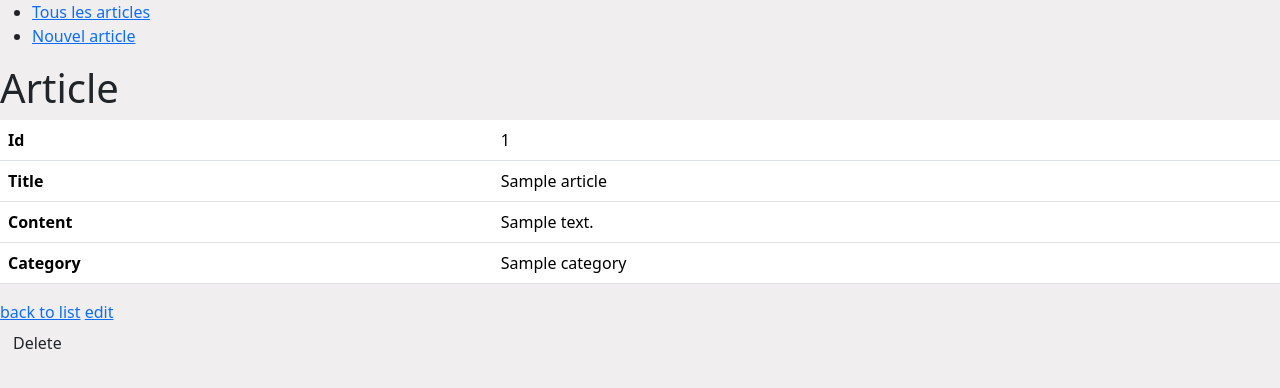
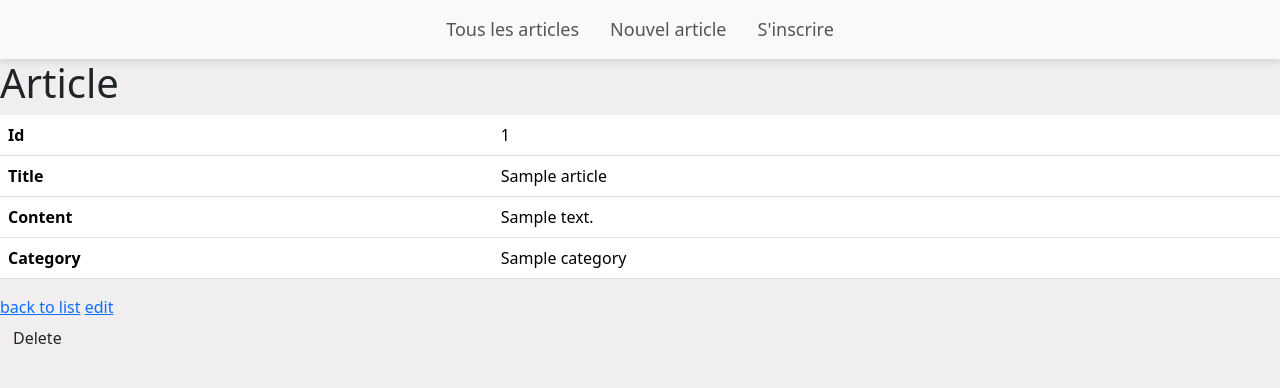
Before and after one commit to SihCAM/symfony-project-G-Rasmus, a Symfony app: template templates/article/show.html.twig in a window 1280 px wide. Shown: the top 388 px of the page. Run offline with Twig, Linux system fonts and the light colour scheme; the template is opened without the code that fills it: most values are stand-ins (such as "Sample title", 1, 10 or a date in 2020); style sheets or scripts are compiled from the project's sources; some libraries are stand-ins or nearby versions.

Commit message:
Ajout de lien et stylisation menu

```diff
--- a/assets/app.js
+++ b/assets/app.js
@@ -10,4 +10,23 @@ import 'bootstrap';
  */
 
 // any CSS you import will output into a single css file (app.css in this case)
+
+
 import './styles/app.css';
+
+// On attend que la page soit complètement chargée
+document.addEventListener('DOMContentLoaded', function () {
+    // On sélectionne tous les liens du menu
+    const menuLinks = document.querySelectorAll('.navbar-nav .nav-link');
+
+    // On applique un événement au clic sur chaque lien
+    menuLinks.forEach(function(link) {
+        link.addEventListener('click', function() {
+            // Animation au clic
+            this.style.transform = 'scale(1.1)';
+            setTimeout(() => {
+                this.style.transform = 'scale(1)';
+            }, 200);
+        });
+    });
+});
--- a/assets/styles/app.css
+++ b/assets/styles/app.css
@@ -5,7 +5,7 @@ body {
 }
 
 .btn-primary {
-    padding: 1Épx;
+    padding: 10px;
     font-size: 18px;
     font-weight: bold;
     transition: all 0.3s ease-in-out;
@@ -16,3 +16,51 @@ body {
     transform: scale(1.05);
     box-shadow: 0px 5px 10px rgba(0, 0, 0, 0.3);
 }
+
+
+
+
+/* Navbar */
+
+nav {
+    border: none !important;
+}
+
+
+.navbar {
+    box-shadow: 0 4px 6px rgba(0, 0, 0, 0.1);  /* Légère ombre pour le menu */
+}
+
+/* Liens dans la navbar */
+.navbar-light .navbar-nav .nav-link {
+    font-size: 18px;
+    font-weight: 500;
+    color: #555; /* Couleur gris clair */
+    transition: color 0.3s ease-in-out;
+}
+
+/* Effet de survol des liens */
+.navbar-light .navbar-nav .nav-link:hover {
+    color: #9c9c9c; /* Couleur gris foncé au survol */
+}
+
+/* Fond pastel */
+.navbar-light {
+    background-color: #f0f8ff; /* Couleur pastel bleutée */
+}
+
+/* Centrer le menu */
+.navbar-nav {
+    display: flex;
+    justify-content: center; /* Centrer horizontalement */
+    width: 100%;  /* Prendre toute la largeur */
+}
+
+/* Espacement des éléments du menu */
+.navbar-nav .nav-item {
+    margin-right: 15px;
+}
+
+.navbar-nav .nav-item:last-child {
+    margin-right: 0;
+}
--- a/templates/base.html.twig
+++ b/templates/base.html.twig
@@ -8,12 +8,26 @@
     </head>
     <body>
 
-     <nav>
-            <ul>
-                <li><a href="{{ path('article_index') }}">Tous les articles</a></li>
-                <li><a href="{{ path('article_new') }}">Nouvel article</a></li>
+<nav class="navbar navbar-expand-lg navbar-light bg-light">
+    <div class="container">
+        <button class="navbar-toggler" type="button" data-bs-toggle="collapse" data-bs-target="#navbarNav">
+            <span class="navbar-toggler-icon"></span>
+        </button>
+        <div class="collapse navbar-collapse" id="navbarNav">
+            <ul class="navbar-nav mx-auto"> <!-- Ajouté mx-auto pour centrer -->
+                <li class="nav-item">
+                    <a class="nav-link" href="{{ path('article_index') }}">Tous les articles</a>
+                </li>
+                <li class="nav-item">
+                    <a class="nav-link" href="{{ path('article_new') }}">Nouvel article</a>
+                </li>
+                <li class="nav-item">
+                    <a class="nav-link" href="{{ path('app_register') }}">S'inscrire</a>
+                </li>
             </ul>
-        </nav>
+        </div>
+    </div>
+</nav>
 
 
         {% block body %}{% endblock %}
```
Also changed, not shown: package-lock.json.
